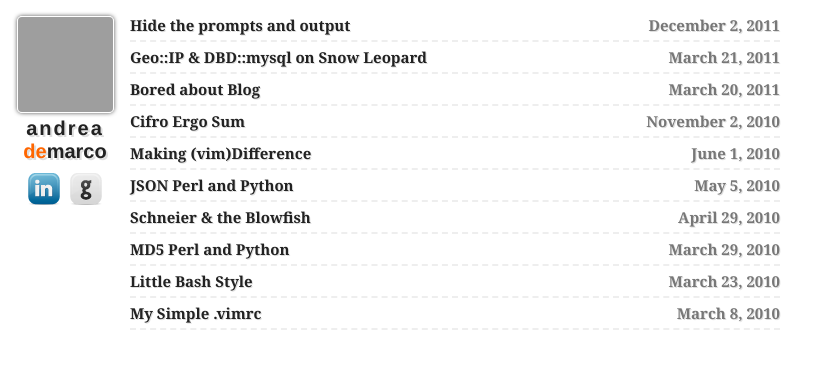
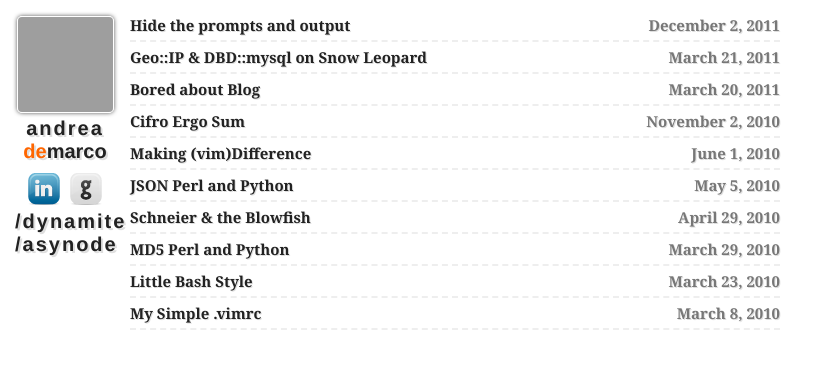
Before and after one commit to z4r/z4r.github.com, a Jekyll site: the page built from index.html, in a window 1280 px wide. Shown: the top 369 px of the page, without its empty margins (0-829 px from the left). Built offline with Jekyll 4.4.1, drawn with Linux system fonts in a browser that asks for light colours; Markdown is read by kramdown in place of the engine named in the settings; grey boxes are pictures that could not be loaded.

Commit message:
Added Repos Docs

```diff
--- a/_layouts/layout.html
+++ b/_layouts/layout.html
@@ -31,6 +31,14 @@
       <img src="/images/github.png" alt="github" title="@ademarco on GitHub" height="32" width="32" />
     </a>
   </div>
+  <div id="me">
+    <a href="/django-dynamite">
+      <span id="name">/dynamite</span>
+    </a>
+    <a href="/asynode">
+      <span id="name">/asynode</span>
+    </a>
+  </div>
 
 </header>
 {{ content }}
```
